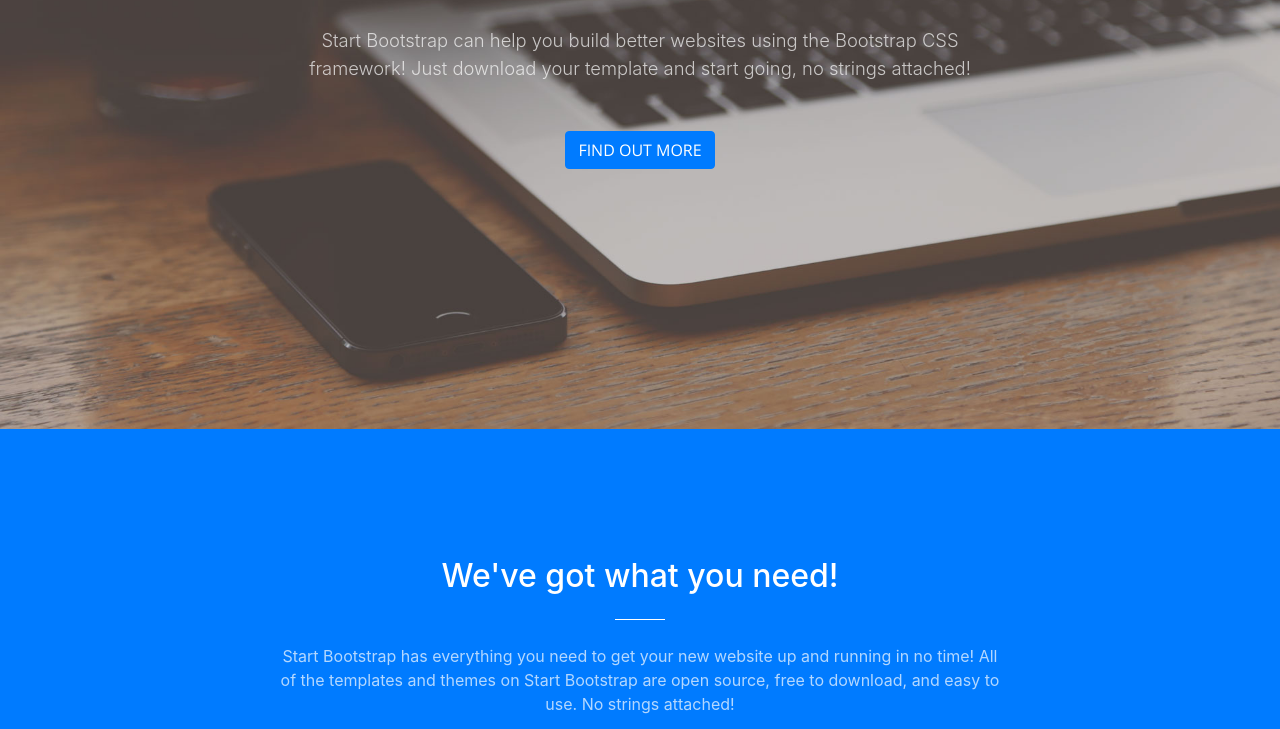
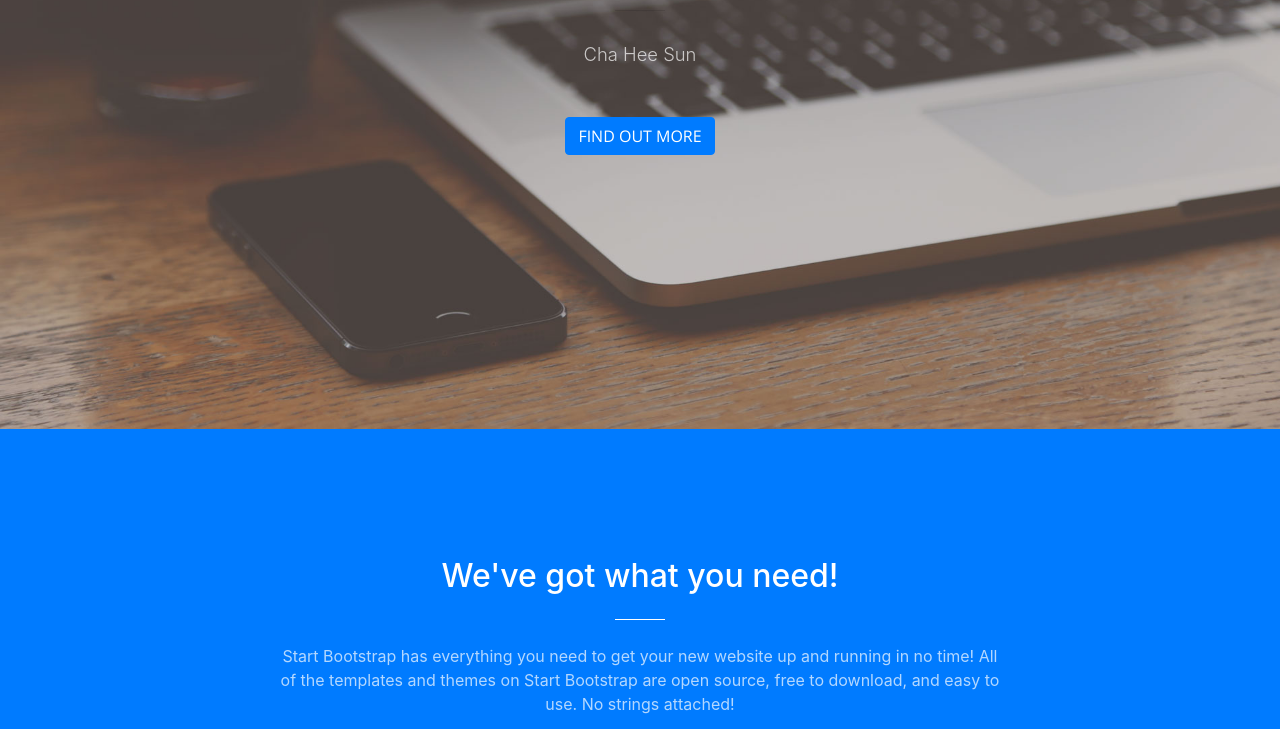
Before and after one commit to chaheesun/chaheesun.github.io, a website with bundled scripts: page index.html in a window 1280 px wide. Shown: the part 371-1100 px from the top of the page. Built offline with nearby package versions, Linux system fonts and the light colour scheme.

Commit message:
title fix

```diff
--- a/index.html
+++ b/index.html
@@ -64,7 +64,7 @@
             <hr>
           </div>
           <div class="col-lg-8 mx-auto">
-            <p class="text-faded mb-5">Start Bootstrap can help you build better websites using the Bootstrap CSS framework! Just download your template and start going, no strings attached!</p>
+            <p class="text-faded mb-5">Cha Hee Sun</p>
             <a class="btn btn-primary btn-xl js-scroll-trigger" href="#about">Find Out More</a>
           </div>
         </div>
```
